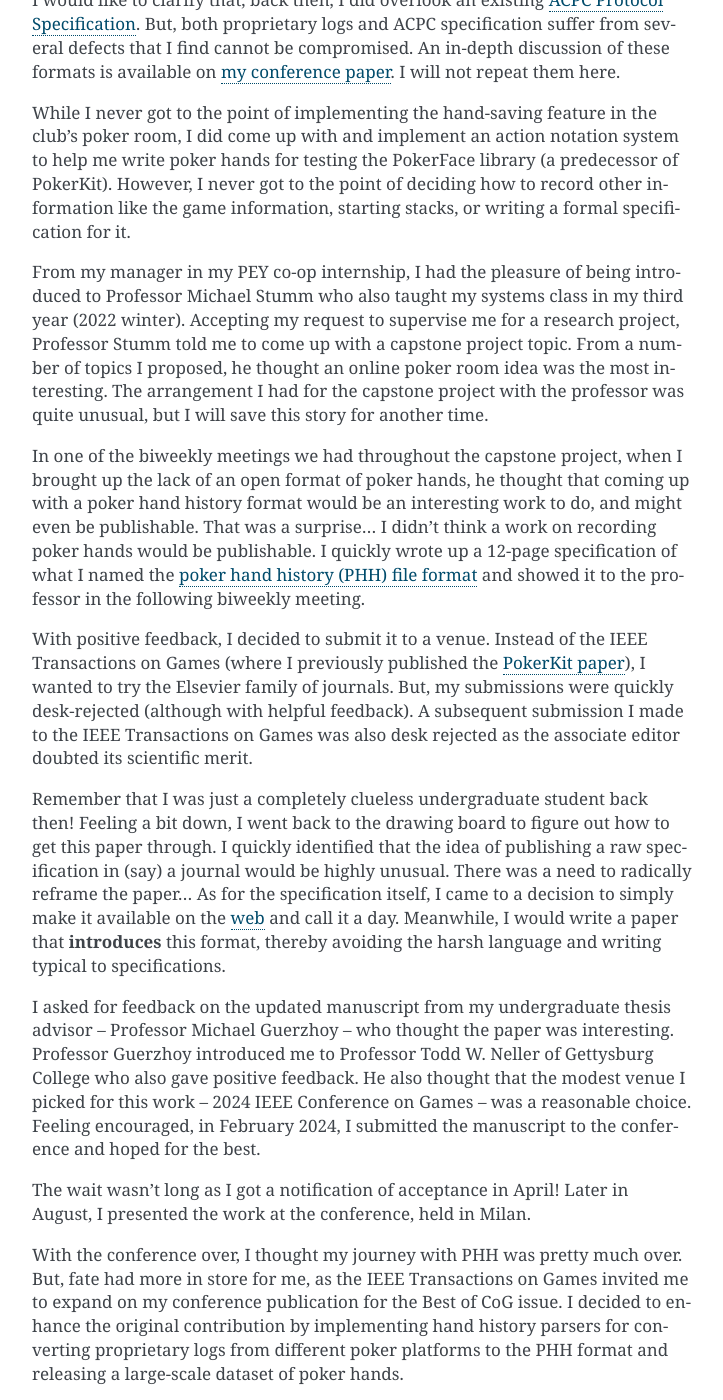
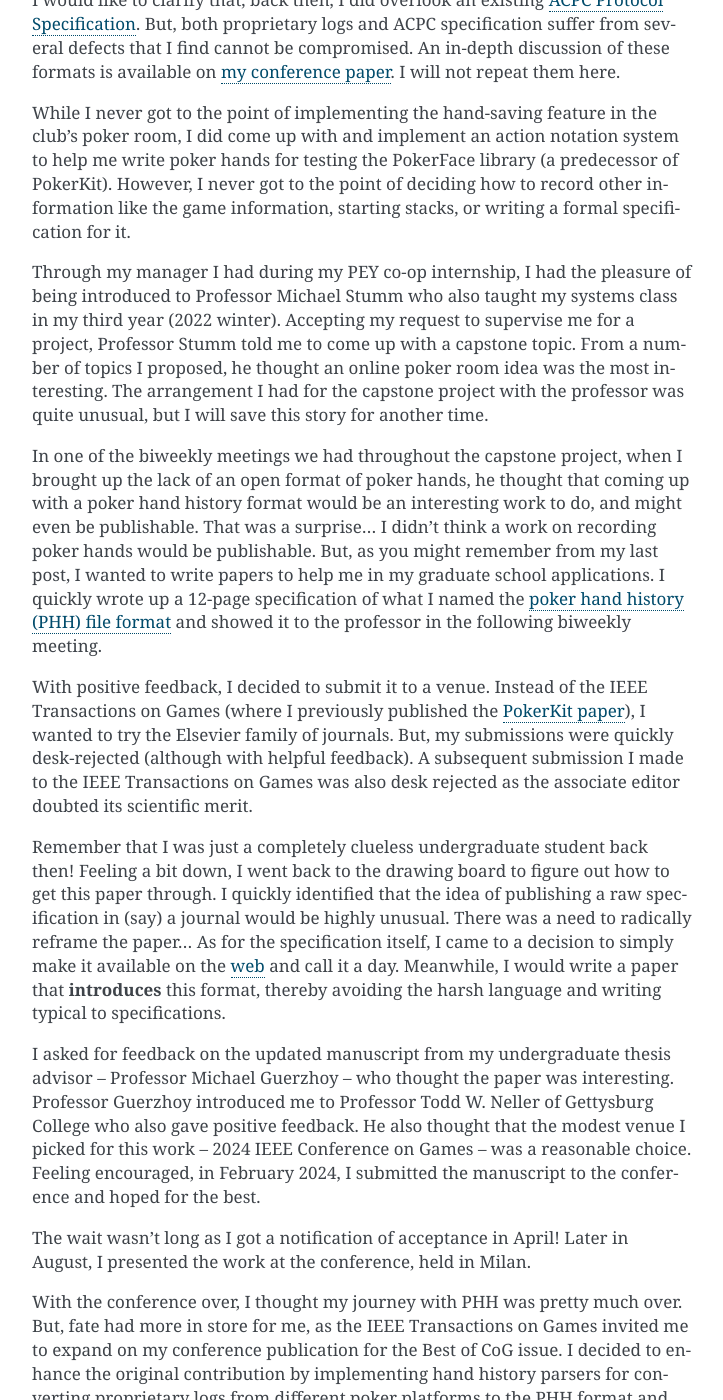
Before and after one commit to AussieSeaweed/personal-website, a Sphinx documentation site: the page built from source/poker-programming/phh-reflection.rst, in a window 1280 px wide and 1400 px high, scrolled down 594 px. Shown: the whole window, without its empty margins (388-1111 px from the left). Built offline with Sphinx 7.4.7, drawn with Linux system fonts in a browser that asks for light colours; some of the changed text lies outside the part shown.

```diff
--- a/source/poker-programming/phh-reflection.rst
+++ b/source/poker-programming/phh-reflection.rst
@@ -11,9 +11,9 @@ I would like to clarify that, back then, I did overlook an existing `ACPC Protoc
 
 While I never got to the point of implementing the hand-saving feature in the club's poker room, I did come up with and implement an action notation system to help me write poker hands for testing the PokerFace library (a predecessor of PokerKit). However, I never got to the point of deciding how to record other information like the game information, starting stacks, or writing a formal specification for it.
 
-From my manager in my PEY co-op internship, I had the pleasure of being introduced to Professor Michael Stumm who also taught my systems class in my third year (2022 winter). Accepting my request to supervise me for a research project, Professor Stumm told me to come up with a capstone project topic. From a number of topics I proposed, he thought an online poker room idea was the most interesting. The arrangement I had for the capstone project with the professor was quite unusual, but I will save this story for another time.
+Through my manager I had during my PEY co-op internship, I had the pleasure of being introduced to Professor Michael Stumm who also taught my systems class in my third year (2022 winter). Accepting my request to supervise me for a project, Professor Stumm told me to come up with a capstone topic. From a number of topics I proposed, he thought an online poker room idea was the most interesting. The arrangement I had for the capstone project with the professor was quite unusual, but I will save this story for another time.
 
-In one of the biweekly meetings we had throughout the capstone project, when I brought up the lack of an open format of poker hands, he thought that coming up with a poker hand history format would be an interesting work to do, and might even be publishable. That was a surprise... I didn't think a work on recording poker hands would be publishable. I quickly wrote up a 12-page specification of what I named the `poker hand history (PHH) file format <https://arxiv.org/abs/2312.11753v1>`_ and showed it to the professor in the following biweekly meeting.
+In one of the biweekly meetings we had throughout the capstone project, when I brought up the lack of an open format of poker hands, he thought that coming up with a poker hand history format would be an interesting work to do, and might even be publishable. That was a surprise... I didn't think a work on recording poker hands would be publishable. But, as you might remember from my last post, I wanted to write papers to help me in my graduate school applications. I quickly wrote up a 12-page specification of what I named the `poker hand history (PHH) file format <https://arxiv.org/abs/2312.11753v1>`_ and showed it to the professor in the following biweekly meeting.
 
 With positive feedback, I decided to submit it to a venue. Instead of the IEEE Transactions on Games (where I previously published the `PokerKit paper <https://doi.org/10.1109/TG.2023.3325637>`_), I wanted to try the Elsevier family of journals. But, my submissions were quickly desk-rejected (although with helpful feedback). A subsequent submission I made to the IEEE Transactions on Games was also desk rejected as the associate editor doubted its scientific merit.
 
@@ -29,7 +29,7 @@ After months of hard work, I managed to submit the expanded version of the paper
 
 I already mentioned my goal of bringing about a "truly" superhuman poker AI agent in my previous post. PHH is yet another piece of the puzzle for completing my vision. It goes beyond just being a medium of recording poker hands. I envision PHH as forming a part of a protocol for querying AI agents.
 
-Intuitively, PHH hands can record incomplete hands. By sending these incomplete hand descriptions to poker AI agents, the action probabilities appropriate for the situation can be queried. Through the use of the PHH format, what can be specified in a hand goes beyond just starting stacks, action sequences, or the game being played. Indeed, users can specify other information like the venue, player names, time of play, location, and more. Maybe knowing the identity of the opponents can enable exploitative play. Or, perhaps player patterns are different during nighttime or in certain geographical locations, yielding new opportunities to exploit!
+PHH hands can be used to record not only complete hands but also incomplete ones. By sending these incomplete hand descriptions to poker AI agents, the action probabilities appropriate for the situation can be queried. Through the use of the PHH format, what can be specified in a hand goes beyond just starting stacks, action sequences, or the game being played. Indeed, users can specify other information like the venue, player names, time of play, location, and more. Maybe knowing the identity of the opponents can enable exploitative play. Or, perhaps player patterns are different during nighttime or in certain geographical locations, yielding new opportunities to exploit!
 
 Existing offerings that claim to be a superhuman poker AI, even those widely praised by the industry or academia, are, in my view, borderline-fraudulent works that fall far short of being "truly" superhuman. PokerKit and PHH cover just a tiny part of my journey of developing a truly superhuman poker AI agent. I see a long road ahead of me.
 
```
Also changed, not shown: source/poker-programming/pokerkit-reflection.rst (+7 -5 lines).
